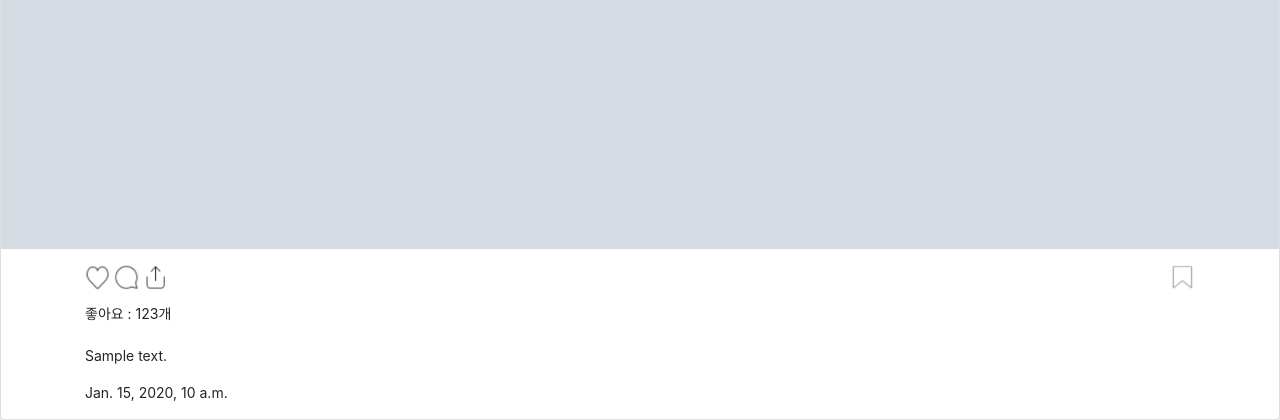
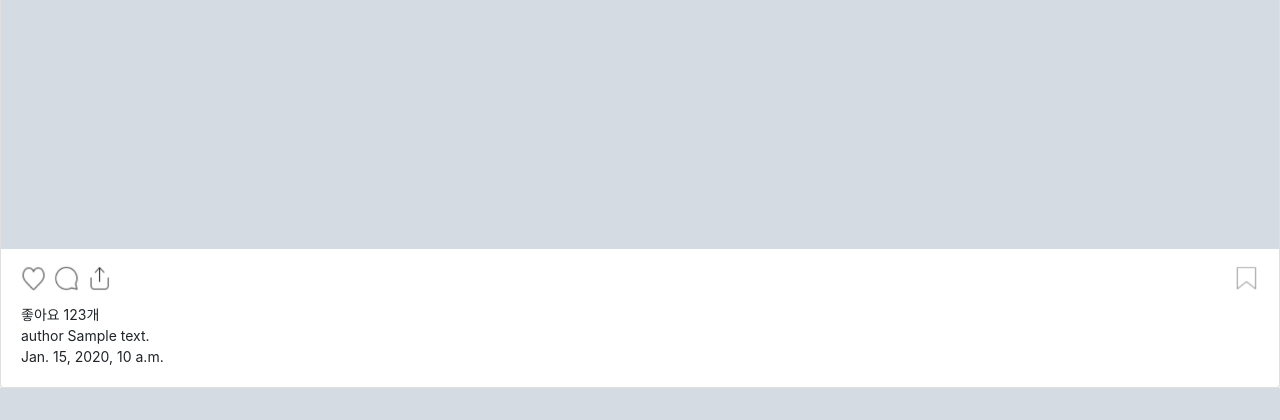
Before and after one commit to likelionsuwonteam3/insta_clone, a Django app: template insta_project/main/templates/home.html in a window 1280 px wide. Shown: the part 823-1243 px from the top of the page. After the commit the page ends 1211 px from the top, so only its background shows below. Run offline with Django 3.2, Linux system fonts and the light colour scheme; the template is opened without the code that fills it: most values are stand-ins (such as "Sample title", 1, 10 or a date in 2020); grey boxes marked "Sample" are stand-in pictures; some libraries are stand-ins or nearby versions.

Commit message:
카드 바디 수정

```diff
--- a/insta_project/main/templates/home.html
+++ b/insta_project/main/templates/home.html
@@ -15,13 +15,13 @@
 
     <img src="{{post.image.url}}" style="width: 100%">
 
-    <div class="container mt-1">
+    <div class="instaCard-body">
         <div class="instaCard-iconzone">
             <div class="instaCard-iconzone_first">
-                <div class="instaCard-iconzone_heartzone mr-1">
+                <div class="instaCard-iconzone_heartzone mr-2">
                     <img class="heart-icon icons" id="heart" src="static/icon/void-heart.png"/>
                 </div>
-                <div class="instaCard-iconzone_chatzone mr-1">
+                <div class="instaCard-iconzone_chatzone mr-2">
                     <img class="chat-icon icons" id="chat" src="static/icon/chat.png"/>
                 </div>
                 <div class="instaCard-iconzone_uploadzone">
@@ -34,14 +34,10 @@
                 </div>
             </div>
         </div>
-        <span>좋아요 : 123개</span>
-
-        <br><br>
-        <p>{{post.body}}</p>
-
-        <p>
-            {{post.pub_date}}
-        </p>
+        <span>좋아요 123개</span>
+        <br>
+        <div>author {{post.body}}</div>
+        <div>{{post.pub_date}}</div>
     </div>
 
 </div>
@@ -89,6 +85,10 @@
             cursor: pointer;
         }
 
+    .instaCard-body {
+        padding: 5px 20px 20px 20px;
+    }
+
     .instaCard-iconzone {
         display: flex;
         align-items: center;
```
